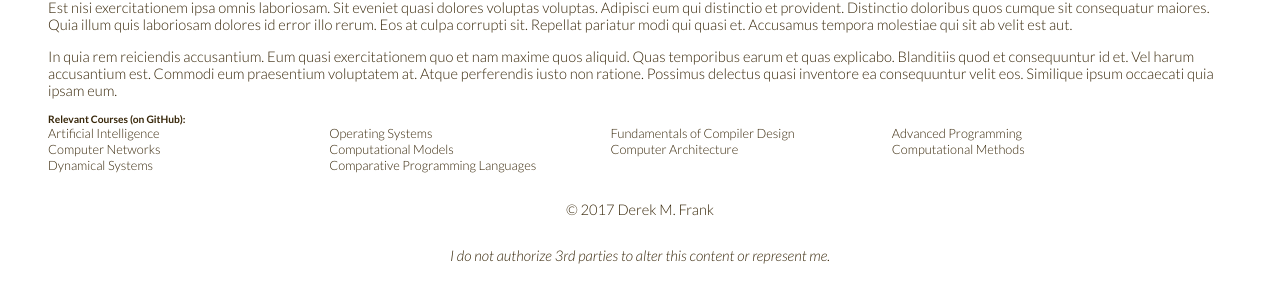
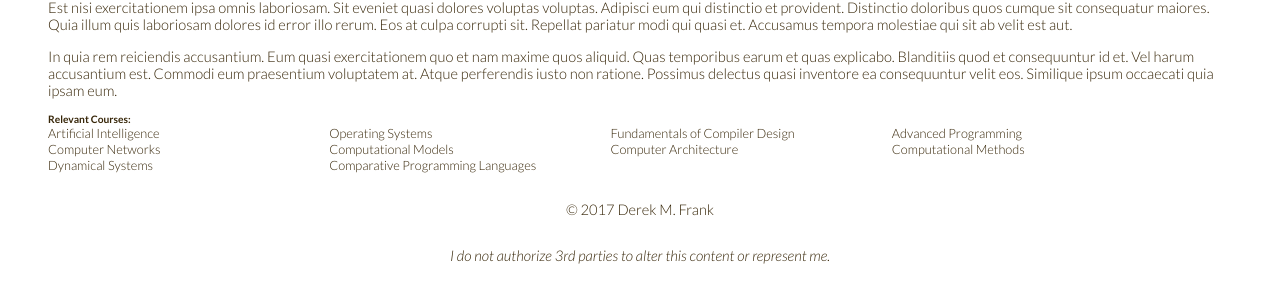
Before and after one commit to defrank/defrank.github.io, a Jekyll site: the page built from resume.html, in a window 1280 px wide. Shown: the part 1448-1753 px from the top of the page. Built offline with Jekyll 4.4.1, drawn with Linux system fonts in a browser that asks for light colours.

Commit message:
feat(resume): Add links in education section
WIP: #4

```diff
--- a/resume.html
+++ b/resume.html
@@ -661,8 +662,8 @@ layout: blank
             Atque perferendis iusto non ratione. Possimus delectus quasi inventore ea
             consequuntur velit eos. Similique ipsum occaecati quia ipsam eum.</p>
             <dl class="courses">
-                <dt>Relevant Courses <a target="_blank"
-                    href="https://github.com/defrank/coursework#readme">(on GitHub)</a></dt>
+                <dt><a target="_blank"
+                    href="https://github.com/defrank/coursework#readme">Relevant Courses</a></dt>
                 <dd class="course"><a href="https://courses.soe.ucsc.edu/courses/cmps140/Winter12/01"
                     target="_blank">Artificial Intelligence</a></dd>
                 <dd class="course"><a href="https://courses.soe.ucsc.edu/courses/cmps111/Spring12/01"
```
Also changed, not shown: other parts of resume.html (+2 -1 lines).
